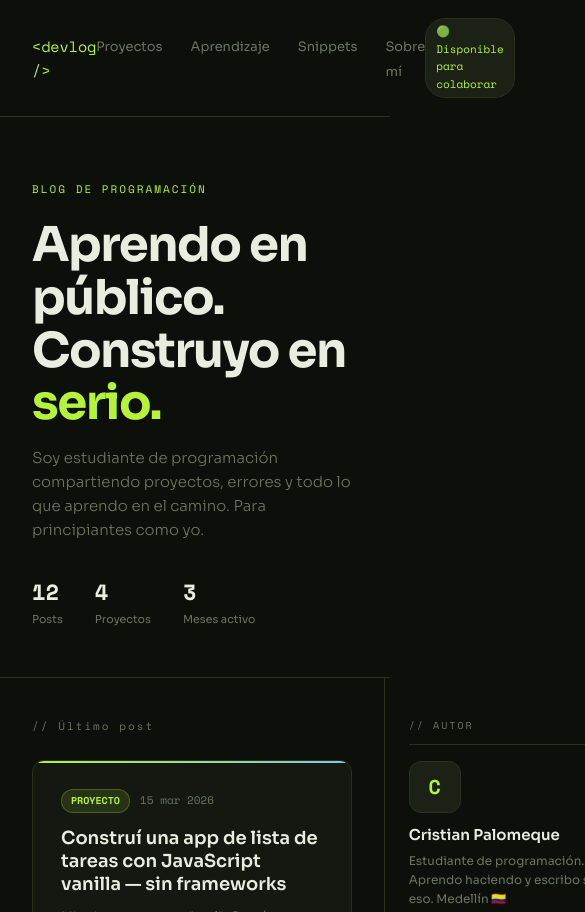
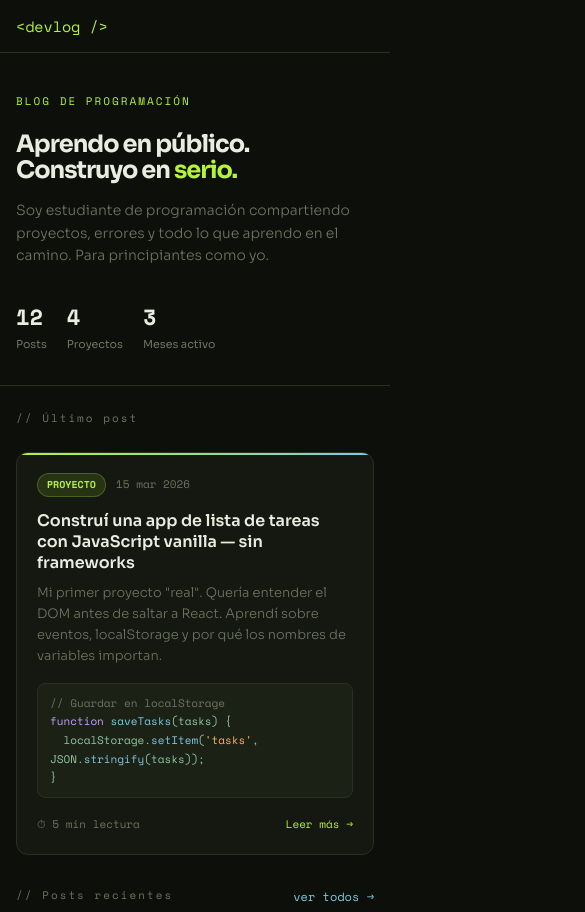
Before and after one commit to Ibarguen10/mi-blog, a plain HTML site: page index.html in a window 390 px wide. Shown: the top 912 px of the page, 585 px wide, since content can reach past the window. Drawn offline with nearby package versions, Linux system fonts and the light colour scheme.

Commit message:
agrega diseño responsive para móvil y tablet

```diff
--- a/css/style.css
+++ b/css/style.css
@@ -414,3 +414,99 @@ footer {
 }
 
 footer strong { color: var(--text); }
+
+/* =====================
+   RESPONSIVE
+   ===================== */
+
+/* Tablets (max 900px) */
+@media (max-width: 900px) {
+  .main {
+    grid-template-columns: 1fr;
+  }
+
+  .feed {
+    border-right: none;
+    border-bottom: 1px solid var(--border);
+  }
+
+  .sidebar {
+    padding: 32px;
+  }
+
+  .hero h1 {
+    font-size: 36px;
+  }
+}
+
+/* Móviles (max 600px) */
+@media (max-width: 600px) {
+  nav {
+    flex-wrap: wrap;
+    gap: 12px;
+    padding: 14px 16px;
+  }
+
+  nav ul {
+    gap: 16px;
+    flex-wrap: wrap;
+  }
+
+  .badge {
+    display: none;
+  }
+
+  .hero {
+    padding: 40px 16px 32px;
+  }
+
+  .hero h1 {
+    font-size: 28px;
+    letter-spacing: -1px;
+  }
+
+  .hero p {
+    font-size: 14px;
+  }
+
+  .stats {
+    gap: 20px;
+  }
+
+  .feed {
+    padding: 24px 16px;
+  }
+
+  .post-featured {
+    padding: 20px;
+  }
+
+  .post-featured h2 {
+    font-size: 16px;
+  }
+
+  .code-peek {
+    font-size: 11px;
+    padding: 10px 12px;
+  }
+
+  .sidebar {
+    padding: 24px 16px;
+  }
+
+  footer {
+    padding: 24px 16px;
+    font-size: 12px;
+  }
+}
+
+/* Móviles pequeños (max 400px) */
+@media (max-width: 400px) {
+  .hero h1 {
+    font-size: 24px;
+  }
+
+  nav ul {
+    display: none;
+  }
+}
```
